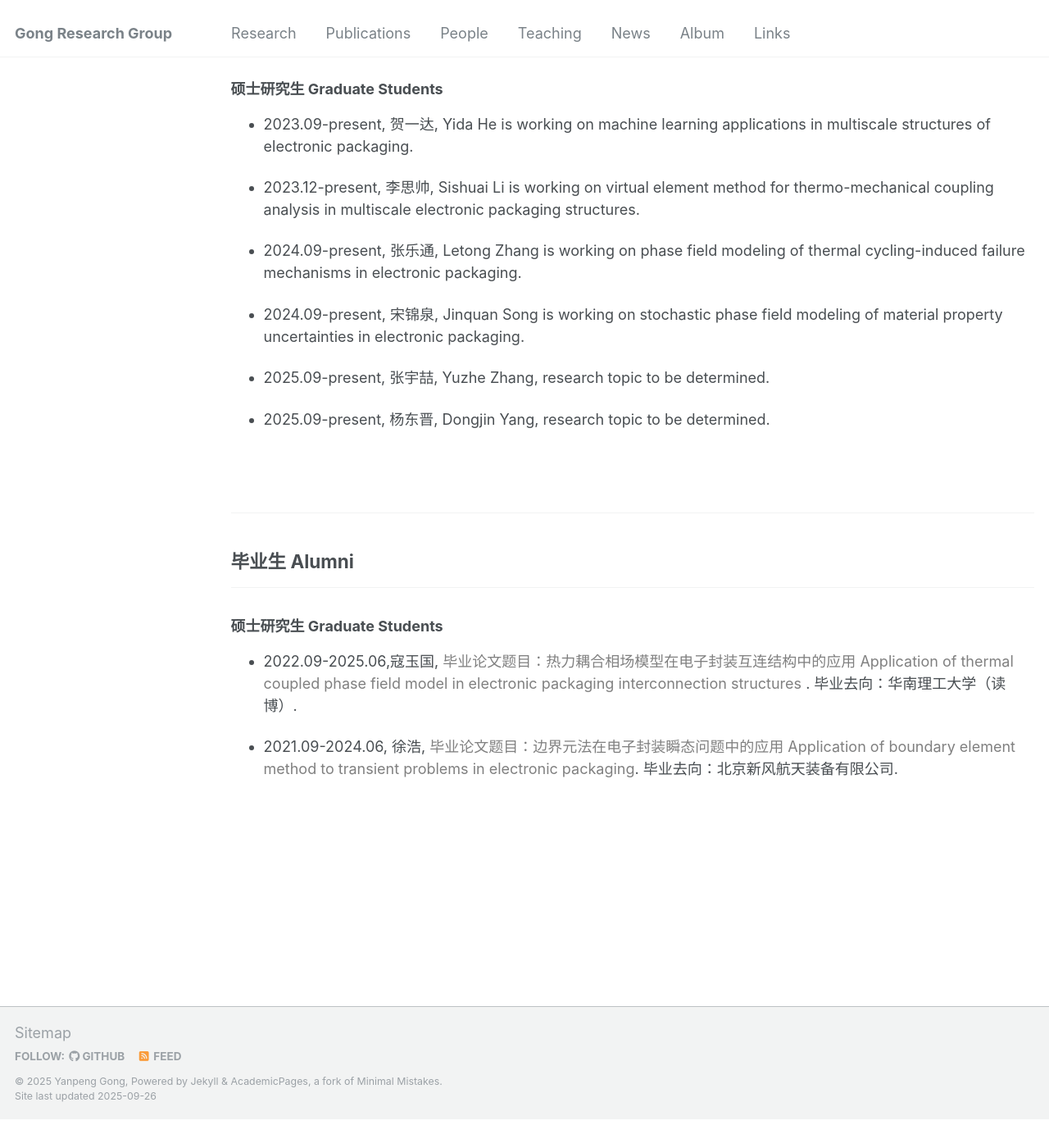
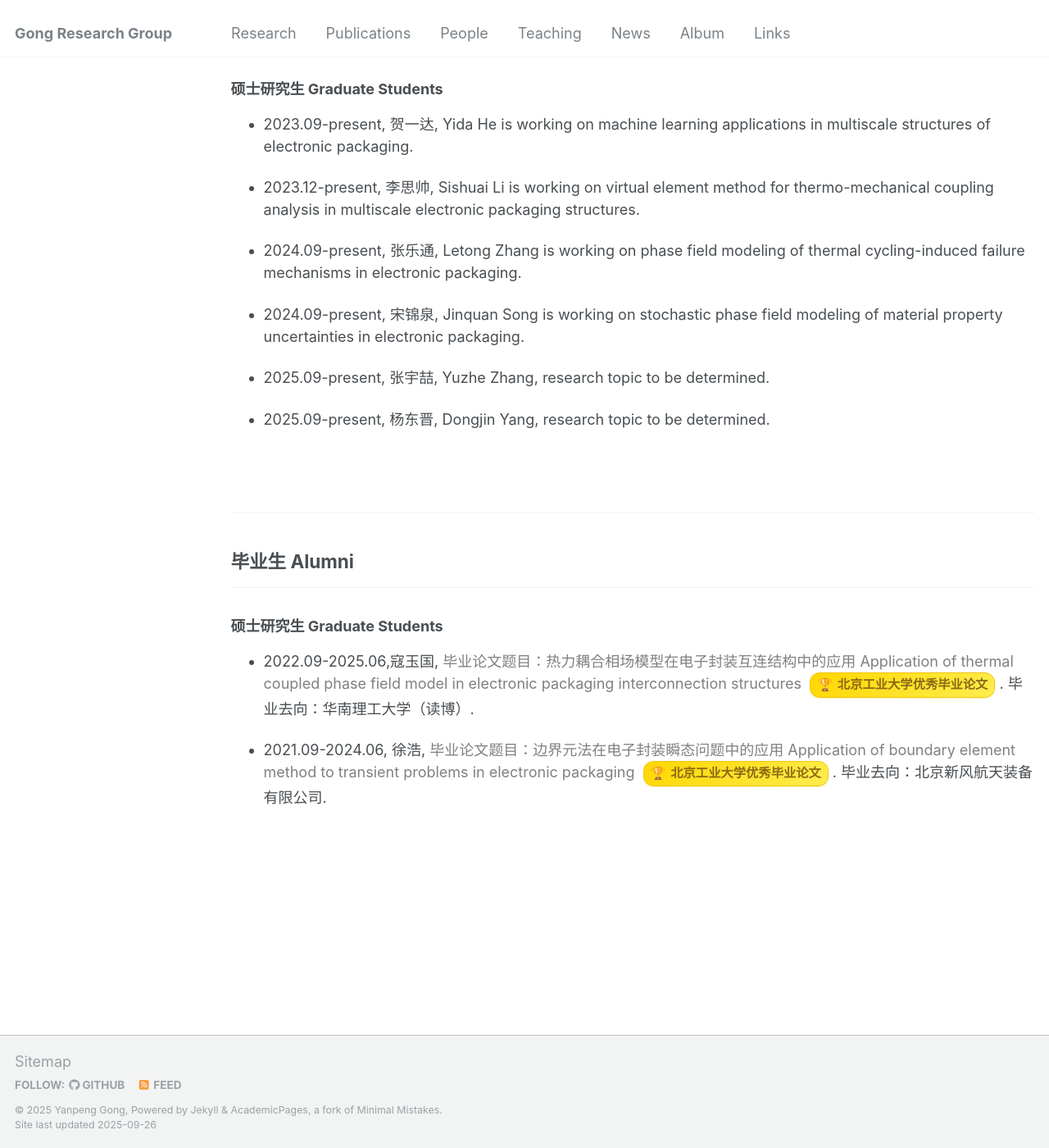
Before and after one commit to yanpeng-gong/yanpeng-gong.github.io, a Jekyll site: the page built from _people/people.md, in a window 1280 px wide and 1400 px high, scrolled down 241 px. Shown: the whole window at 82% size. Built offline with Jekyll 4.4.1, drawn with Linux system fonts in a browser that asks for light colours; before the commit the page ends 1606 px from its top, so only the background shows below that.

Commit message:
people update

```diff
--- a/_people/people.md
+++ b/_people/people.md
@@ -92,10 +92,29 @@ collection: people
 
 <hr>
 <h3>硕士研究生 Graduate Students</h3>
+<style>
+.award-badge {
+    background: linear-gradient(135deg, #ffd700, #ffed4e);
+    color: #8b6914;
+    padding: 3px 8px;
+    border-radius: 12px;
+    font-size: 0.85em;
+    font-weight: bold;
+    margin: 0 5px;
+    display: inline-block;
+    border: 1px solid #f1c40f;
+    box-shadow: 0 1px 2px rgba(255, 215, 0, 0.3);
+}
 
-- 2022.09-2025.06,寇玉国, <a href="http://yanpeng-gong.github.io/files/Postdoc_HangLi.pdf" style="text-decoration:none;color:gray;"> 毕业论文题目：热力耦合相场模型在电子封装互连结构中的应用 Application of thermal coupled phase field model in electronic packaging interconnection structures </a>. 毕业去向：华南理工大学（读博）.
+.award-badge::before {
+content: "🏆 ";
+margin-right: 2px;
+}
+</style>
 
-- 2021.09-2024.06, 徐浩, <a href="http://yanpeng-gong.github.io/files/Postdoc_HangLi.pdf" style="text-decoration:none;color:gray;"> 毕业论文题目：边界元法在电子封装瞬态问题中的应用 Application of boundary element method to transient problems in electronic packaging</a>. 毕业去向：北京新风航天装备有限公司.
+- 2022.09-2025.06,寇玉国, <a href="http://yanpeng-gong.github.io/files/Postdoc_HangLi.pdf" style="text-decoration:none;color:gray;"> 毕业论文题目：热力耦合相场模型在电子封装互连结构中的应用 Application of thermal coupled phase field model in electronic packaging interconnection structures </a> <span class="award-badge">北京工业大学优秀毕业论文</span>. 毕业去向：华南理工大学（读博）.
+
+- 2021.09-2024.06, 徐浩, <a href="http://yanpeng-gong.github.io/files/Postdoc_HangLi.pdf" style="text-decoration:none;color:gray;"> 毕业论文题目：边界元法在电子封装瞬态问题中的应用 Application of boundary element method to transient problems in electronic packaging</a> <span class="award-badge">北京工业大学优秀毕业论文</span>. 毕业去向：北京新风航天装备有限公司.
 
 <!--
 <hr>
```
